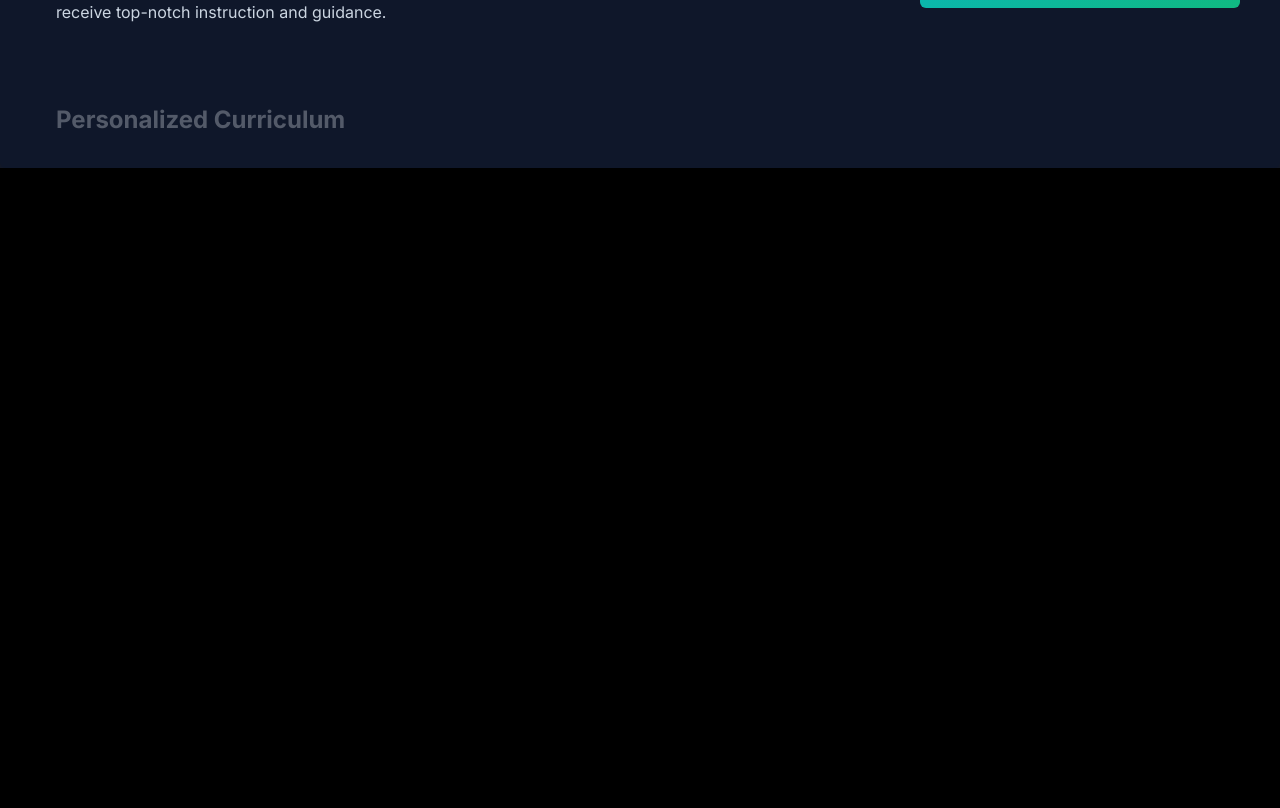
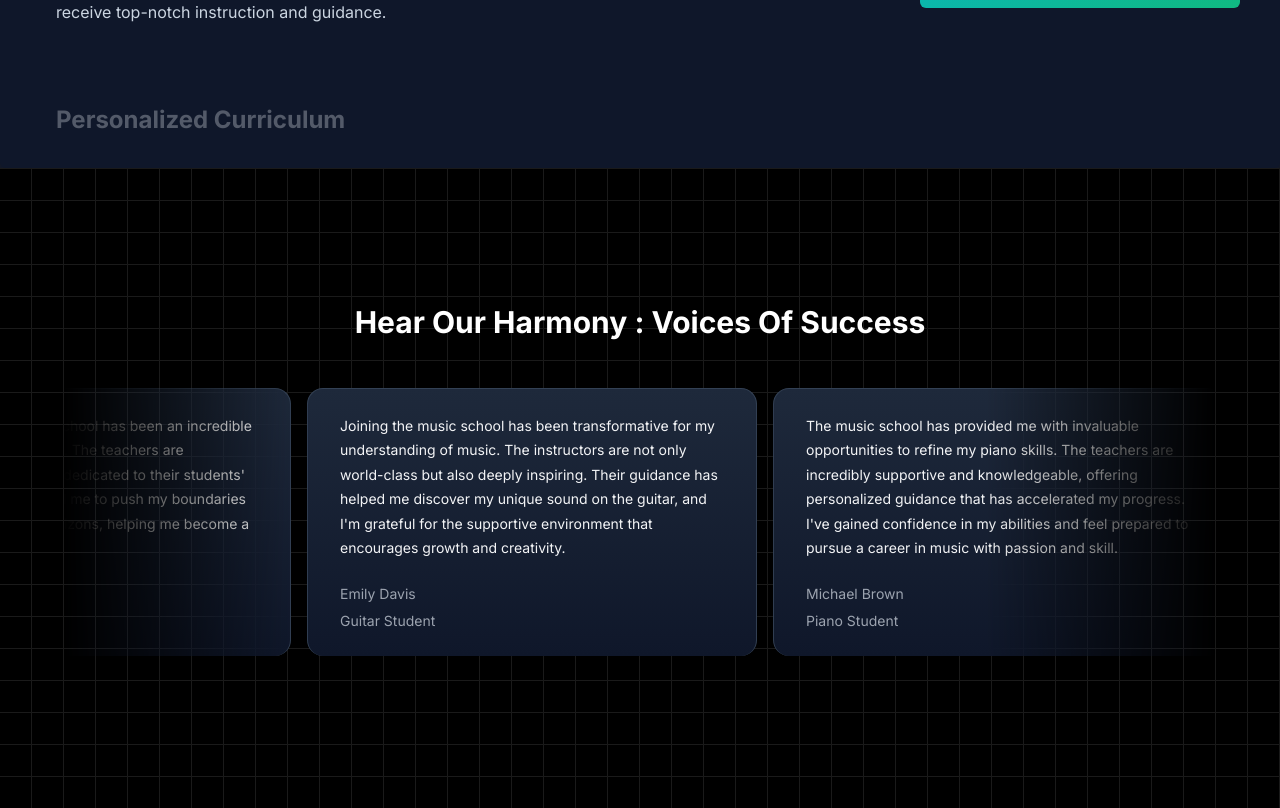
Before and after one commit to Muhammad-Haram/Music-Academy, a Next.js app: page / in a window 1280 px wide. Shown: the part 1868-2676 px from the top of the page. Before the commit the page ends 2036 px from the top, so only its background shows below. Built offline with nearby package versions, Linux system fonts and the light colour scheme.

Commit message:
complete moving cards section with grid bg

```diff
--- a/package.json
+++ b/package.json
@@ -11,6 +11,7 @@
   "dependencies": {
     "clsx": "^2.1.1",
     "framer-motion": "^11.2.11",
+    "mini-svg-data-uri": "^1.4.4",
     "next": "14.2.4",
     "react": "^18",
     "react-dom": "^18",
--- a/src/app/page.tsx
+++ b/src/app/page.tsx
@@ -3,13 +3,15 @@ import Navbar from '@/components/Navbar'
 import React from 'react'
 import FeaturedCards from '@/components/FeaturedCards'
 import WhyChooseUs from '@/components/WhyChooseUs'
+import MovingCards from '@/components/MovingCards'
 
 const page = () => {
   return (
     <main className='min-h-screen bg-black/[0.96] antialiased bg-grid-white/[0.02]'>
       <Hero />
       <FeaturedCards />
-      <WhyChooseUs/>
+      <WhyChooseUs />
+      <MovingCards />
     </main>
   )
 }
--- /dev/null
+++ b/src/components/MovingCards.tsx
@@ -0,0 +1,63 @@
+"use client"
+
+import { InfiniteMovingCards } from "./ui/infinite-moving-cards";
+
+const musicSchoolCards = [
+    {
+        quote: 'Joining the music school has been transformative for my understanding of music. The instructors are not only world-class but also deeply inspiring. Their guidance has helped me discover my unique sound on the guitar, and I\'m grateful for the supportive environment that encourages growth and creativity.',
+        name: 'Emily Davis',
+        title: 'Guitar Student'
+    },
+    {
+        quote: 'The music school has provided me with invaluable opportunities to refine my piano skills. The teachers are incredibly supportive and knowledgeable, offering personalized guidance that has accelerated my progress. I\'ve gained confidence in my abilities and feel prepared to pursue a career in music with passion and skill.',
+        name: 'Michael Brown',
+        title: 'Piano Student'
+    },
+    {
+        quote: 'Studying drums at the music school has been an amazing journey of growth. The environment is nurturing and encouraging, allowing me to develop my skills with confidence. The instructors are passionate and dedicated, pushing me to explore new techniques and genres. I\'m excited for the future as a drummer.',
+        name: 'Sophia Carter',
+        title: 'Drum Student'
+    },
+    {
+        quote: 'The music school has empowered me to explore my vocal potential fully. The lessons are challenging yet rewarding, and the teachers are incredibly supportive. They\'ve helped me refine my technique and express myself authentically through music. I\'ve grown both as a vocalist and as a performer.',
+        name: 'Daniel Green',
+        title: 'Vocal Student'
+    },
+    {
+        quote: 'Studying bass guitar at the music school has been an enriching experience. The instructors are experts who provide personalized guidance and encouragement. The school\'s supportive environment has allowed me to explore different styles and techniques, helping me become a versatile and skilled bassist.',
+        name: 'Olivia White',
+        title: 'Bass Guitar Student'
+    },
+    {
+        quote: 'The music school has provided me with numerous opportunities to perform violin in front of an audience. The supportive community and expert instruction have helped me grow as a musician and performer. I\'m grateful for the mentorship and friendships I\'ve developed at the school.',
+        name: 'Sophie Taylor',
+        title: 'Violin Student'
+    },
+    {
+        quote: 'Studying flute at the music school has been an incredible journey of musical discovery. The teachers are passionate about music and dedicated to their students\' success. They\'ve challenged me to push my boundaries and explore new musical horizons, helping me become a confident and skilled flutist.',
+        name: 'Lucas Martinez',
+        title: 'Flute Student'
+    }
+];
+
+const MovingCards = () => {
+    return (
+        <div className="h-[40rem] w-full dark:bg-black dark:bg-grid-white/[0.1] relative flex flex-col items-center justify-center overflow-hidden">
+
+            <h2 className="text-center text-white font-bold text-3xl mb-8 z-10">Hear Our Harmony : Voices Of Success</h2>
+
+            <div className="flex justify-center w-full overflow-hidden px-0 sm:px-6 lg:px-8">
+                <div className="w-full max-w-6xl">
+                    <InfiniteMovingCards
+                        items={musicSchoolCards}
+                        direction="right"
+                        speed="slow"
+                    />
+                </div>
+            </div>
+
+        </div>
+    )
+}
+
+export default MovingCards
--- a/src/components/ui/infinite-moving-cards.tsx
+++ b/src/components/ui/infinite-moving-cards.tsx
@@ -1,4 +1,3 @@
-
 "use client";
 
 import { cn } from "@/utils/cn";
--- a/tailwind.config.ts
+++ b/tailwind.config.ts
@@ -1,4 +1,5 @@
 import type { Config } from "tailwindcss";
+const svgToDataUri = require("mini-svg-data-uri");
 const colors = require("tailwindcss/colors");
 const {
   default: flattenColorPalette,
@@ -15,6 +16,32 @@ function addVariablesForColors({ addBase, theme }: any) {
     ':root': newVars,
   });
 }
+
+// Plugin to add utilities for SVG patterns
+function addSvgPatterns({ matchUtilities, theme }: any) {
+  matchUtilities(
+    {
+      'bg-grid': (value: any) => ({
+        backgroundImage: `url("${svgToDataUri(
+          `<svg xmlns="http://www.w3.org/2000/svg" viewBox="0 0 32 32" width="32" height="32" fill="none" stroke="${value}"><path d="M0 .5H31.5V32"/></svg>`
+        )}")`,
+      }),
+      'bg-grid-small': (value: any) => ({
+        backgroundImage: `url("${svgToDataUri(
+          `<svg xmlns="http://www.w3.org/2000/svg" viewBox="0 0 32 32" width="8" height="8" fill="none" stroke="${value}"><path d="M0 .5H31.5V32"/></svg>`
+        )}")`,
+      }),
+      'bg-dot': (value: any) => ({
+        backgroundImage: `url("${svgToDataUri(
+          `<svg xmlns="http://www.w3.org/2000/svg" viewBox="0 0 32 32" width="16" height="16" fill="none"><circle fill="${value}" id="pattern-circle" cx="10" cy="10" r="1.6257413380501518"></circle></svg>`
+        )}")`,
+      }),
+    },
+    { values: flattenColorPalette(theme('backgroundColor')), type: 'color' }
+  );
+}
+
+
 const config: Config = {
   content: [
     "./src/pages/**/*.{js,ts,jsx,tsx,mdx}",
@@ -46,6 +73,6 @@ const config: Config = {
       },
     },
   },
-  plugins: [addVariablesForColors],
+  plugins: [addVariablesForColors, addSvgPatterns],
 };
 export default config;
```
Also changed, not shown: 1 other file (tests, documents, lock files or other folders). Lines whose indentation alone changed are shown as unchanged.
